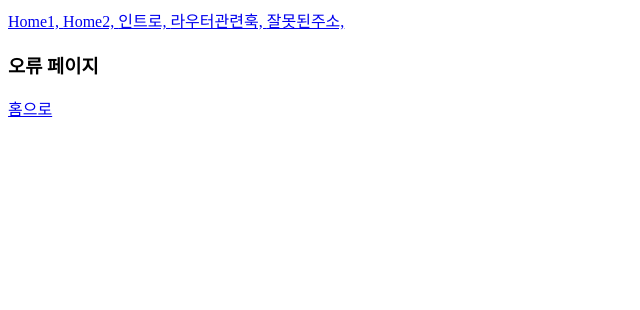
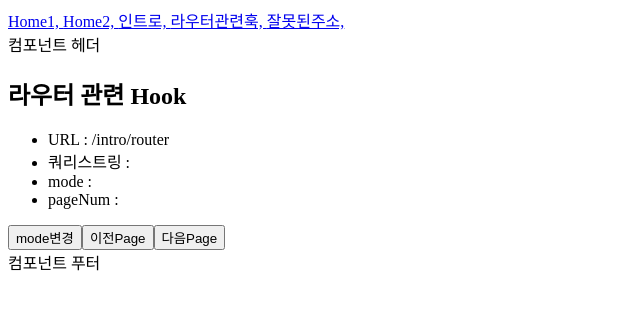
Before and after one commit to jihwangim09-design/2026_react, a React (Vite) app: page /intro/router in a window 1280 px wide. Shown: the top 310 px of the page, without its empty margins (0-640 px from the left). Built offline with nearby package versions, Linux system fonts and the light colour scheme.

Commit message:
0916 1205

```diff
--- a/src/example/day04/APP.jsx
+++ b/src/example/day04/APP.jsx
@@ -2,11 +2,18 @@
 import Home from "./Home";
 import TopNavi from "./TopNavi";
 import NotFound from "./NotFound";
+import CommonLayout from "./CommonLayout";
+import LayoutIndex from "./Layoutindex";
+import RouterHooks from "./RouterHooks";
 export default function App( props ){
     return (<>
         <TopNavi></TopNavi>
         <Routes> {/* 여기에 들어가는 경로들은 주소정의에 따라 렌더링 */}
             <Route path="/" element={ <Home/> } />
+            <Route path="/intro" element={ <CommonLayout/>} >
+                <Route index element={ <LayoutIndex /> } />
+                <Route path="router" element={<RouterHooks />} />
+            </Route>
             <Route path="*" element={ <NotFound/> } />
         </Routes>
     </>)
--- /dev/null
+++ b/src/example/day04/CommonLayout.jsx
@@ -0,0 +1,10 @@
+import { Outlet } from "react-router-dom";
+export default function CommonLayout( props ){
+    return (<>
+        <div>  컴포넌트 헤더 </div>
+        <div>
+            <Outlet/> {/*여기에 하위 컴포넌트가 표시되는 위치*/ }
+        </div>
+        <div>  컴포넌트 푸터  </div>
+    </>)
+}
--- /dev/null
+++ b/src/example/day04/LayoutIndex.jsx
@@ -0,0 +1,5 @@
+export default function LayoutIndex( props ){
+    return (<>
+        <h3> 레이아웃 인덱스 페이지 </h3>
+    </>)
+}
--- /dev/null
+++ b/src/example/day04/RouterHooks.jsx
@@ -0,0 +1,37 @@
+import { useLocation, useSearchParams } from "react-router-dom";
+
+export default function RouterHooks(props){
+
+        const location = useLocation();
+        const [searchParms , setSearchParams ] = useSearchParams();
+        // searchParms.get('변수명');
+        const mode = searchParms.get('mode'); // 중요
+        const pageNum = searchParms.get('pageNum'); // 중요
+
+        const changeMode = () =>{
+            const nextMode = (mode==='list') ? 'view' : 'list'; // mode 값이 list이면 view 아니면 list
+            setSearchParams( { mode : nextMode , pageNum });
+        }
+        const nextPage = () => { // 페이지번호가 null 이면 1 아니면 +1 , pa
+            let pageTemp = (pageNum === null || inNaN(pageNum)) ? 1 : parseInt(pageNum)+1;
+            setSearchParams( { mode , pageNum : pageTemp });
+        }
+        const prevPage = () => {
+            let pageTemp = (pageNum === null || inNaN(pageNum)) ? 1 : parseInt(pageNum)-1;
+            setSearchParams( { mode , pageNum : pageTemp });
+        }
+        return(<>
+        <h2> 라우터 관련 Hook</h2>
+            <div>
+                <ul>
+                    <li>URL : {location.pathname}</li>
+                    <li>쿼리스트링 : {location.search} </li>
+                    <li>mode : {mode} </li>
+                    <li>pageNum : {pageNum} </li>
+                </ul>
+                <button onClick={changeMode}>mode변경</button>
+                <button onClick={prevPage}>이전Page</button>
+                <button onClick={nextPage}>다음Page</button>
+            </div>
+        </>);
+    }
```
